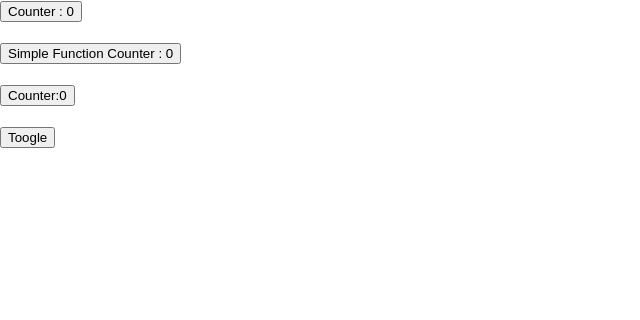
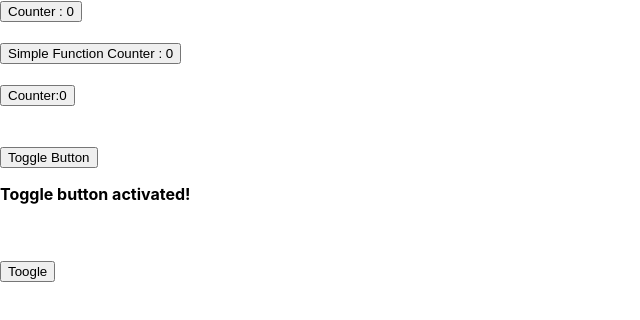
Before and after one commit to IshitaG-2002IGK/ishitag-fullstackjava-tasks, a React (Create React App) app in the folder 13. Mar7-newapp/: page / in a window 1280 px wide. Shown: the top 320 px of the page, without its empty margins (0-640 px from the left). Built offline with nearby package versions, Linux system fonts and the light colour scheme.

Commit message:
code cleanup

```diff
--- a/13. Mar7-newapp/src/index.js
+++ b/13. Mar7-newapp/src/index.js
@@ -16,12 +16,10 @@ root.render(
     <HelloClass /><br></br>
     <HelloClassSimple /><br></br>
     <HelloCounter /><br></br>
-    {/* <Toggle /> */}
+    <Toggle /><br></br><br></br>
     <ToggleNew /><br></br>
   </React.StrictMode>
 );
 
-// If you want to start measuring performance in your app, pass a function
-// to log results (for example: reportWebVitals(console.log))
-// or send to an analytics endpoint. Learn more: https://bit.ly/CRA-vitals
+
 reportWebVitals();
```
